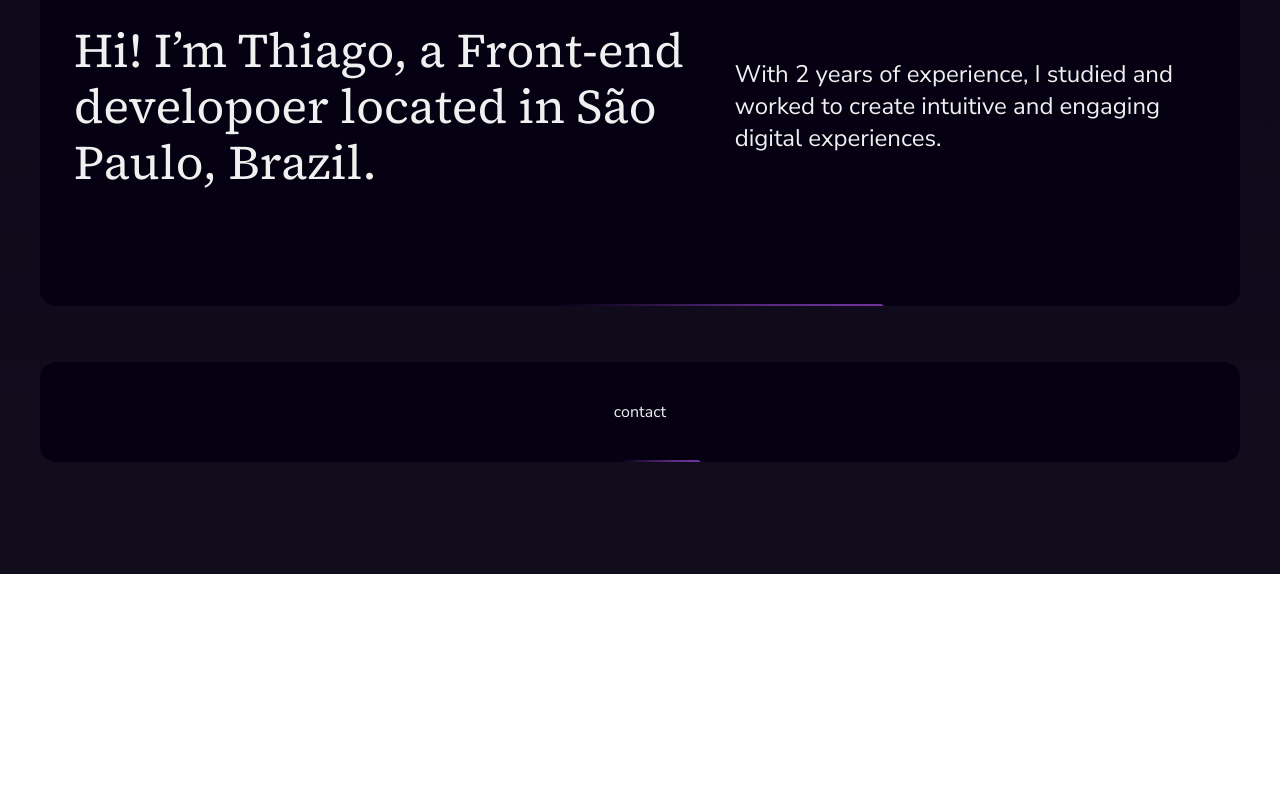
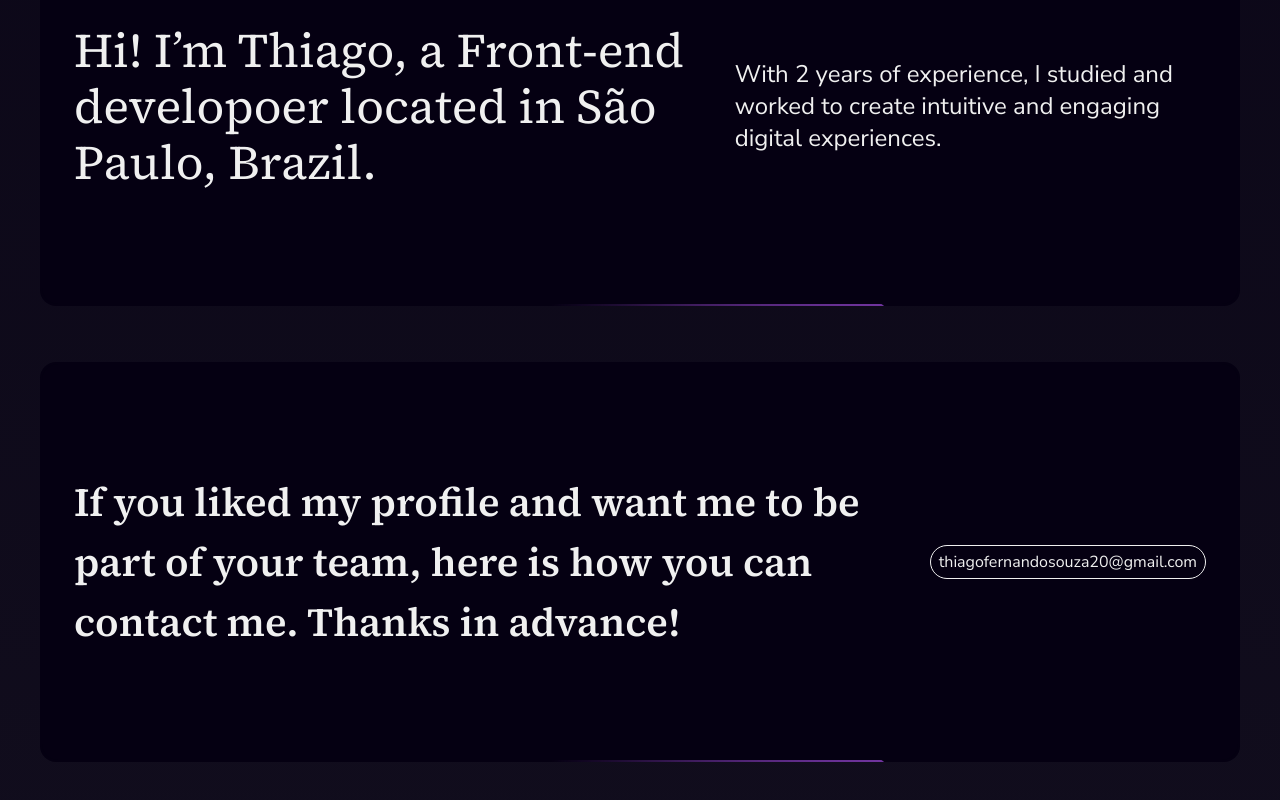
Before and after one commit to thirraz/portfolio, a React (Vite) app: page / in a window 1280 px wide. Shown: the part 1492-2292 px from the top of the page. Before the commit the page ends 2066 px from the top, so only its background shows below. Built offline with nearby package versions, Linux system fonts and the light colour scheme.

Commit message:
update: folders for each portfolio's section

```diff
--- a/src/App.tsx
+++ b/src/App.tsx
@@ -1,6 +1,6 @@
-import AboutMe from "./components/AboutMe"
-import Contact from "./components/Contact"
-import ContentContainer from "./components/ContentContainer"
+import AboutMeSection from "./components/about-me-section/AboutMeSection"
+import ContactSection from "./components/contact-section/ContactSection"
+import ContentContainer from "./components/containers/ContentContainer"
 import HeadingComponent from "./components/profile-section/HeadingComponent"
 import ProfileGrid from "./components/profile-section/ProfileGrid"
 import ProjectsGrid from "./components/projects-section/ProjectsGrid"
@@ -12,8 +12,8 @@ function App() {
 				<HeadingComponent />
 				<ProfileGrid />
 				<ProjectsGrid />
-				<AboutMe />
-				<Contact />
+				<AboutMeSection />
+				<ContactSection />
 			</ContentContainer>
 		</div>
 	)
--- a/src/components/Contact.tsx
+++ /dev/null
@@ -1,7 +0,0 @@
-import AnimatedBorder from "./AnimatedBorder"
-
-function Contact() {
-	return <AnimatedBorder className="min-h-[100px]">contact</AnimatedBorder>
-}
-
-export default Contact
--- a/src/components/AboutMe.tsx
+++ b/src/components/about-me-section/AboutMeSection.tsx
@@ -1,6 +1,6 @@
-import AnimatedBorder from "./AnimatedBorder"
+import AnimatedBorder from "../AnimatedBorder"
 
-function AboutMe() {
+function AboutMeSection() {
 	return (
 		<AnimatedBorder>
 			<h2 className="font-serif leading-[3.1rem] md:leading-[3.5rem] text-[clamp(2rem,7vw,3rem)]">
@@ -14,4 +14,4 @@ function AboutMe() {
 	)
 }
 
-export default AboutMe
+export default AboutMeSection
--- /dev/null
+++ b/src/components/contact-section/ContactSection.tsx
@@ -0,0 +1,19 @@
+import AnimatedBorder from "../AnimatedBorder"
+
+function ContactSection() {
+	return (
+		<AnimatedBorder className="h-fit text-center md:text-left ">
+			<h2 className="font-serif font-semibold text-[clamp(1.8rem,4vw,2.5rem)]">
+				If you liked my profile and want me to be part of your team, here is
+				how you can contact me. Thanks in advance!
+			</h2>
+			<div>
+				<p className="px-2 py-1 border border-white rounded-full">
+					thiagofernandosouza20@gmail.com
+				</p>
+			</div>
+		</AnimatedBorder>
+	)
+}
+
+export default ContactSection
--- a/src/components/profile-section/ProfileGrid.tsx
+++ b/src/components/profile-section/ProfileGrid.tsx
@@ -2,7 +2,7 @@ import { FaUser } from "react-icons/fa"
 import { IoChatbubble, IoCodeSlashOutline } from "react-icons/io5"
 import ProfileCard from "./ProfileCardComponent"
 import ProfilePicComponent from "./ProfilePicComponent"
-import GridContainer from "../GridContainer"
+import GridContainer from "../containers/GridContainer"
 
 const profileInfos = [
 	{
--- a/src/components/projects-section/ProjectsGrid.tsx
+++ b/src/components/projects-section/ProjectsGrid.tsx
@@ -1,4 +1,4 @@
-import GridContainer from "../GridContainer"
+import GridContainer from "../containers/GridContainer"
 import ProjectComponent from "./ProjectComponent"
 
 import theWildOasis from "../../assets/projects_covers/the-wild-oasis.jpg"
```
Also changed, not shown: src/components/containers/ContentContainer.tsx (renamed from src/components/ContentContainer.tsx), src/components/containers/GridContainer.tsx (renamed from src/components/GridContainer.tsx).
